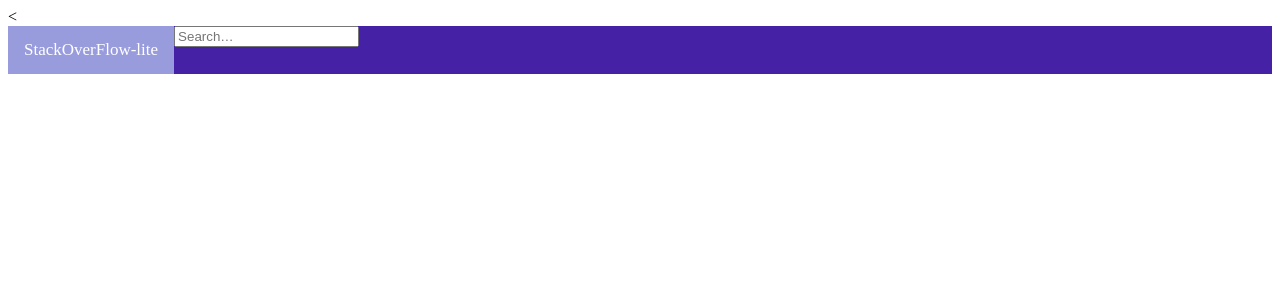
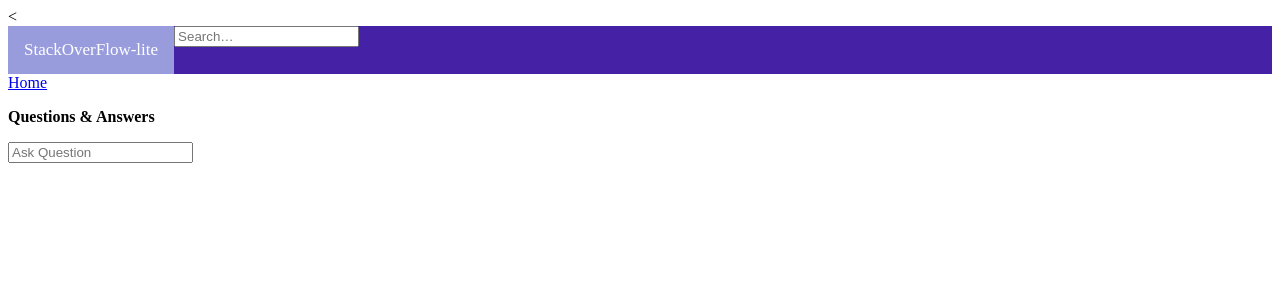
Before and after one commit to sharifahblessing/stackoverflow-lite, a Python web app: template UI/template/stackhome.html in a window 1280 px wide. Shown: the top 300 px of the page. Run offline with Jinja, Linux system fonts and the light colour scheme; the template is opened without the code that fills it, so the values that code supplies are empty.

Commit message:
add data in  stackhome html page

```diff
--- a/UI/template/stackhome.html
+++ b/UI/template/stackhome.html
@@ -14,7 +14,29 @@
                 <input name="query" type="text" placeholder="Search…" value="" autocomplete="off" maxlength="240">
         </div>
 
-        <div>
+        <div class="row">
+                <a class="home" href="UI/template/stackhome.html">Home</a>
+                <P><strong>Questions & Answers</strong></P>
+                <input name="query" type="text" placeholder="Ask Question"  >
+        </div>
+        <div class="card">
+                <div class="media">
+                                <div class="mediarow">
+                                                <div class="rowquestion"></div>
+                                                <div class="card-body1"></div>
+                                                <div class="card-body2"></div>
+                                </div>
+                                <div class="mediarow">
+                                                <div class="rowquestion"></div>
+                                                <div class="card-body1"></div>
+                                                <div class="card-body2"></div>
+                                </div>
+                                <div class="mediarow">
+                                                <div class="rowquestion"></div>
+                                                <div class="card-body1"></div>
+                                                <div class="card-body2"></div>
+                                </div>
+                </div>
 
         </div>
 
```
